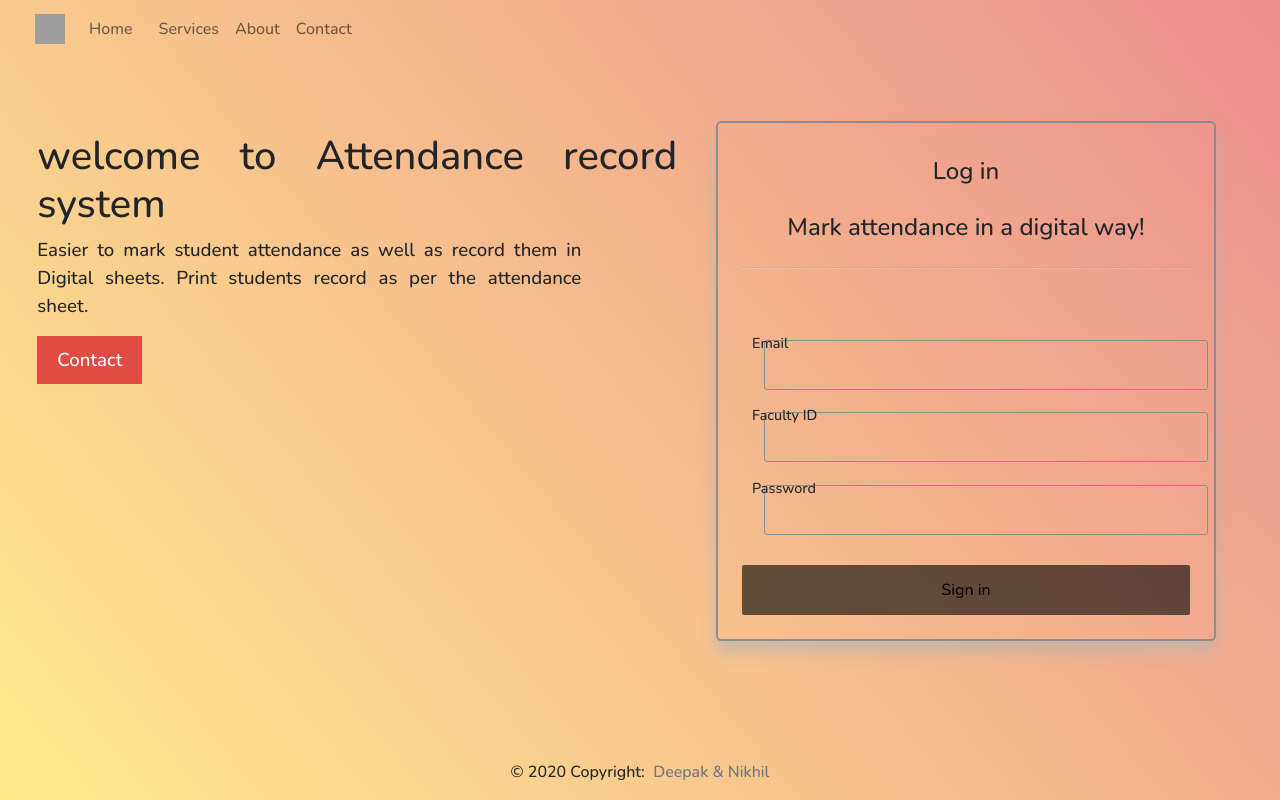
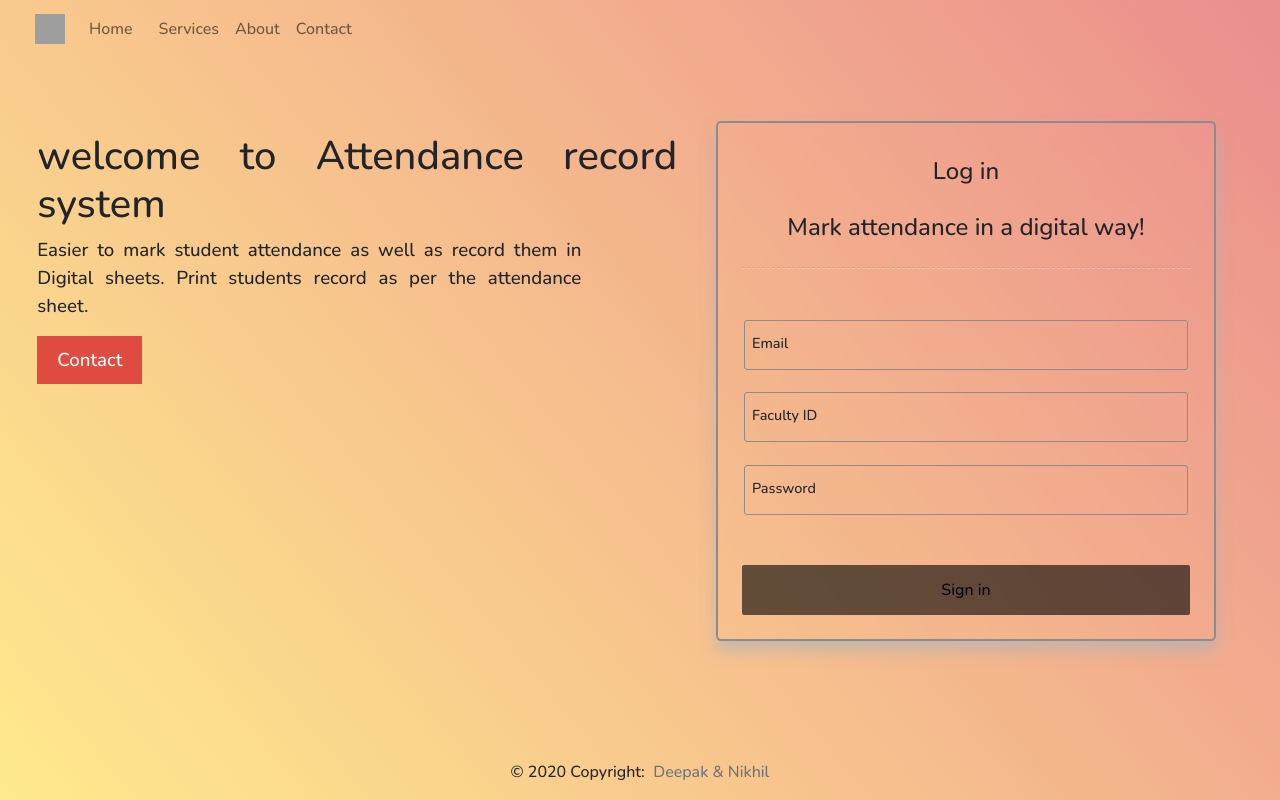
Before and after one commit to MashoorNEGI/Minor-Client, a React (Create React App) app: page / in a window 1280 px wide. Built offline with nearby package versions, Linux system fonts and the light colour scheme; grey boxes are pictures that could not be loaded.

Commit message:
silliy mistake

```diff
--- a/src/App.css
+++ b/src/App.css
@@ -1,4 +1,3 @@
-
 .App-logo {
   height: 40vmin;
   pointer-events: none;
@@ -34,15 +33,3 @@
     transform: rotate(360deg);
   }
 }
-
-input{
-  margin: 20px;
-  padding: 10px;
-  /* background-color: red; */
-  border-radius: 2%;
-}
-input::-webkit-file-upload-button{
-  background-color: red;
-  border: 2px solid blue;
-  border-radius: 2%;
-}
```
